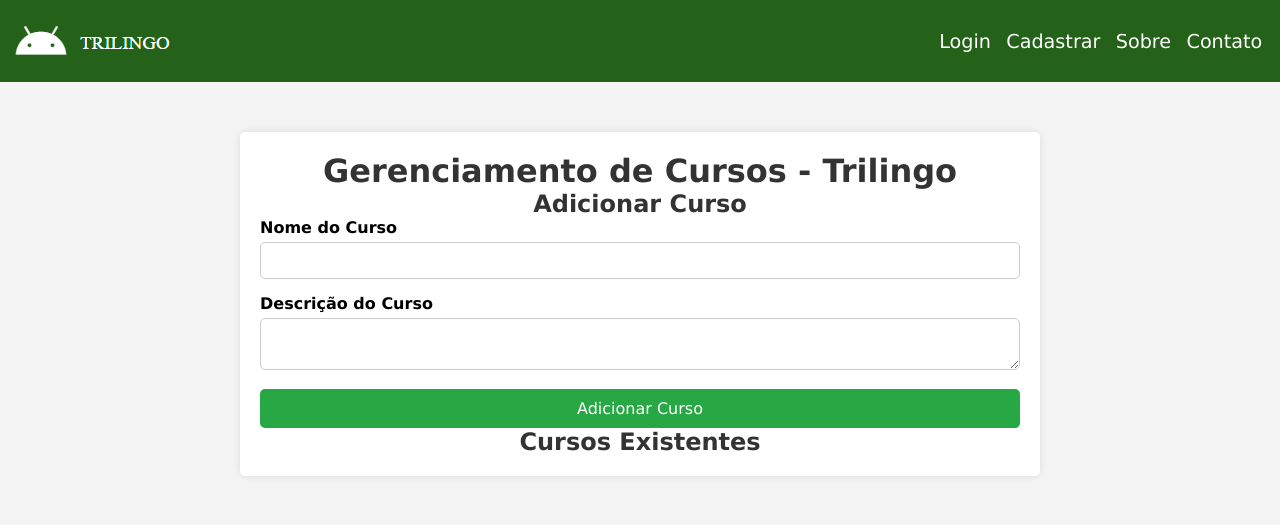
After one commit to rafaelpratti/Site, a PHP site: page /cursos.html in a window 1280 px wide. The commit adds this page. Shown: the top 525 px of the page. Run offline with PHP 8.4, Linux system fonts and the light colour scheme.

Commit message:
pagina de cursos

```diff
--- /dev/null
+++ b/css/cursos.css
@@ -0,0 +1,137 @@
+*{
+    margin: 0;
+    padding: 0;
+    box-sizing: border-box;
+    font-family: Verdana, Geneva, Tahoma, sans-serif;
+}
+
+
+header{
+    display: flex;
+    justify-content: space-between;
+    align-items: center;
+    padding: 10px;
+    background-color: #246219;
+    font-size: 1em;
+}
+
+a{
+    text-decoration: none;
+    color: rgb(255, 255, 255)
+}
+
+.menu{
+    display: flex;
+}
+
+.menu li a{
+    padding: 0.4em;
+    text-decoration: none;
+}
+
+ul,li{
+    list-style: none;
+    font-size: 1.2rem;
+}
+
+.logo{
+    padding-top: 10px;
+    max-height: 4em;
+}
+
+footer {
+    display: flex;
+    flex-direction: column;
+    background-color: #011f0b;
+    color: white;
+    text-align: center;
+    left: 0;
+    bottom: 0;
+    width: 100%;
+    padding: 0.2em;
+    position: fixed;
+}
+
+
+body {
+    font-family: Arial, sans-serif;
+    background-color: #f4f4f4;
+    margin: 0;
+    padding: 0;
+}
+
+.container {
+    max-width: 800px;
+    margin: 50px auto;
+    padding: 20px;
+    background-color: white;
+    box-shadow: 0 0 10px rgba(0, 0, 0, 0.1);
+    border-radius: 5px;
+}
+
+h1, h2 {
+    text-align: center;
+    color: #333;
+}
+
+.form-group {
+    margin-bottom: 15px;
+}
+
+label {
+    display: block;
+    margin-bottom: 5px;
+    font-weight: bold;
+}
+
+input, textarea {
+    width: 100%;
+    padding: 10px;
+    border: 1px solid #ccc;
+    border-radius: 5px;
+}
+
+button {
+    display: block;
+    width: 100%;
+    padding: 10px;
+    border: none;
+    background-color: #28a745;
+    color: white;
+    font-size: 16px;
+    cursor: pointer;
+    border-radius: 5px;
+    margin-top: 10px;
+}
+
+button:hover {
+    background-color: #218838;
+}
+
+ul {
+    list-style-type: none;
+    padding: 0;
+}
+
+
+li button {
+    background-color: #007bff;
+    border: none;
+    padding: 5px 10px;
+    color: white;
+    cursor: pointer;
+    border-radius: 5px;
+    margin-right: 5px;
+}
+
+li button:hover {
+    background-color: #0056b3;
+}
+
+li button.delete {
+    background-color: #dc3545;
+}
+
+li button.delete:hover {
+    background-color: #c82333;
+}
--- a/css/index.css
+++ b/css/index.css
@@ -49,7 +49,6 @@ footer {
     bottom: 0;
     width: 100%;
     padding: 0.2em;
-    position: fixed;
 
  }
 
--- /dev/null
+++ b/cursos.html
@@ -0,0 +1,45 @@
+<!DOCTYPE html>
+<html lang="en">
+<head>
+    <meta charset="UTF-8">
+    <meta name="viewport" content="width=device-width, initial-scale=1.0">
+    <title>Gerenciamento de Cursos - Trilingo</title>
+    <link rel="stylesheet" href="css/cursos.css">
+</head>
+<body>
+    <header>
+        <a href="index.html" class="logo"><img src="img/loguin.png" alt=""></a>
+        <nav>
+            <ul class="menu">
+                <li><a href="login.html">Login</a></li>
+                <li><a href="cadastrar.html">Cadastrar</a></li>
+                <li><a href="sobre.html">Sobre</a></li>
+                <li><a href="contato.html">Contato</a></li>
+            </ul>
+        </nav>
+    </header>
+
+    <div class="container">
+        <h1>Gerenciamento de Cursos - Trilingo</h1>
+
+        <form id="courseForm">
+            <h2 id="formTitle">Adicionar Curso</h2>
+            <input type="hidden" id="courseId">
+            <div class="form-group">
+                <label for="courseName">Nome do Curso</label>
+                <input type="text" id="courseName" required>
+            </div>
+            <div class="form-group">
+                <label for="courseDescription">Descrição do Curso</label>
+                <textarea id="courseDescription" required></textarea>
+            </div>
+            <button type="submit" id="submitBtn">Adicionar Curso</button>
+        </form>
+
+        <h2>Cursos Existentes</h2>
+        <ul id="courseList"></ul>
+    </div>
+
+    <script src="js/cursos.js"></script>
+</body>
+</html>
--- /dev/null
+++ b/js/cursos.js
@@ -0,0 +1,94 @@
+// Evento que é disparado quando o DOM (Document Object Model) é completamente carregado
+document.addEventListener('DOMContentLoaded', () => {
+    // Seleciona os elementos do DOM
+    const courseForm = document.getElementById('courseForm');
+    const courseList = document.getElementById('courseList');
+    const courseIdInput = document.getElementById('courseId');
+    const courseNameInput = document.getElementById('courseName');
+    const courseDescriptionInput = document.getElementById('courseDescription');
+    const formTitle = document.getElementById('formTitle');
+    const submitBtn = document.getElementById('submitBtn');
+
+    // Carrega os cursos salvos no Local Storage ou inicializa como um array vazio
+    let courses = JSON.parse(localStorage.getItem('courses')) || [];
+
+    // Adiciona um evento de submit ao formulário de cursos
+    courseForm.addEventListener('submit', (e) => {
+        e.preventDefault(); // Previne o comportamento padrão de envio do formulário
+        const id = courseIdInput.value;
+        const name = courseNameInput.value;
+        const description = courseDescriptionInput.value;
+
+        // Verifica se estamos atualizando um curso existente ou adicionando um novo
+        if (id) {
+            updateCourse(id, name, description);
+        } else {
+            addCourse(name, description);
+        }
+
+        // Reseta o formulário e ajusta os elementos de UI
+        courseForm.reset();
+        courseIdInput.value = '';
+        formTitle.textContent = 'Adicionar Curso';
+        submitBtn.textContent = 'Adicionar Curso';
+    });
+
+    // Função para adicionar um novo curso
+    const addCourse = (name, description) => {
+        const newCourse = { id: Date.now().toString(), name, description }; // Cria um novo objeto de curso
+        courses.push(newCourse); // Adiciona o novo curso ao array de cursos
+        saveCourses(); // Salva os cursos no Local Storage
+        renderCourses(); // Atualiza a lista de cursos na UI
+    };
+
+    // Função para atualizar um curso existente
+    const updateCourse = (id, name, description) => {
+        courses = courses.map(course => course.id === id ? { id, name, description } : course); // Atualiza o curso correspondente no array de cursos
+        saveCourses(); // Salva os cursos no Local Storage
+        renderCourses(); // Atualiza a lista de cursos na UI
+    };
+
+    // Função para deletar um curso
+    const deleteCourse = (id) => {
+        courses = courses.filter(course => course.id !== id); // Remove o curso do array de cursos
+        saveCourses(); // Salva os cursos no Local Storage
+        renderCourses(); // Atualiza a lista de cursos na UI
+    };
+
+    // Função para editar um curso (preenche o formulário com os dados do curso)
+    const editCourse = (id) => {
+        const course = courses.find(course => course.id === id); // Encontra o curso correspondente
+        courseIdInput.value = course.id;
+        courseNameInput.value = course.name;
+        courseDescriptionInput.value = course.description;
+        formTitle.textContent = 'Editar Curso';
+        submitBtn.textContent = 'Atualizar Curso';
+    };
+
+    // Função para renderizar a lista de cursos na UI
+    const renderCourses = () => {
+        courseList.innerHTML = ''; // Limpa a lista de cursos atual
+        courses.forEach(course => {
+            const li = document.createElement('li'); // Cria um novo elemento de lista
+            li.innerHTML = `
+                <strong>${course.name}</strong>
+                <p>${course.description}</p>
+                <button onclick="editCourse('${course.id}')">Editar</button>
+                <button class="delete" onclick="deleteCourse('${course.id}')">Excluir</button>
+            `; // Define o HTML interno do item de lista
+            courseList.appendChild(li); // Adiciona o item de lista à lista de cursos
+        });
+    };
+
+    // Função para salvar os cursos no Local Storage
+    const saveCourses = () => {
+        localStorage.setItem('courses', JSON.stringify(courses)); // Converte o array de cursos em uma string JSON e salva no Local Storage
+    };
+
+    // Torna as funções editCourse e deleteCourse acessíveis globalmente
+    window.editCourse = editCourse;
+    window.deleteCourse = deleteCourse;
+
+    // Renderiza a lista de cursos ao carregar a página
+    renderCourses();
+});
```
